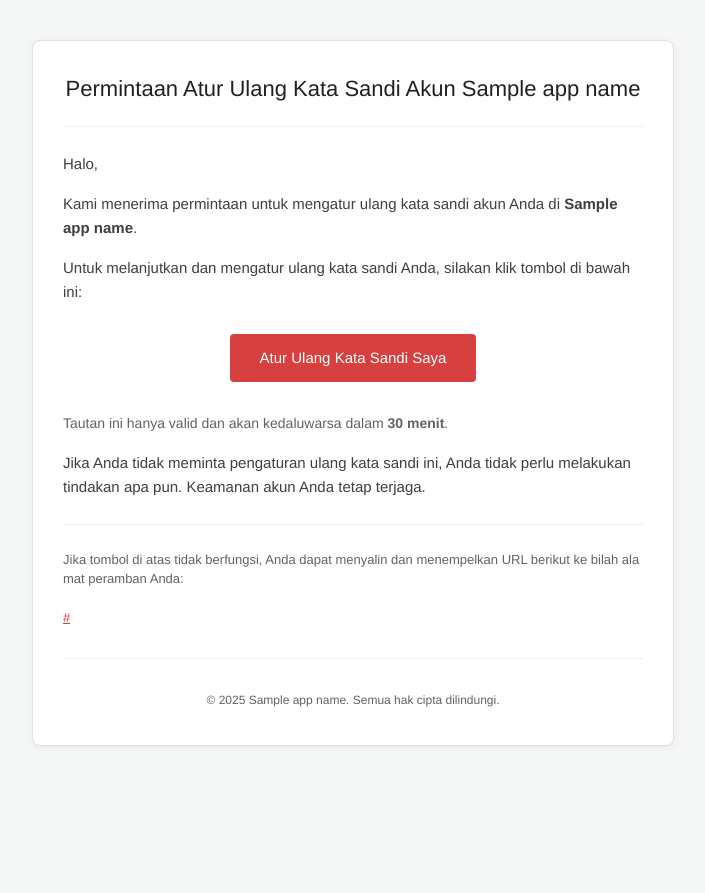
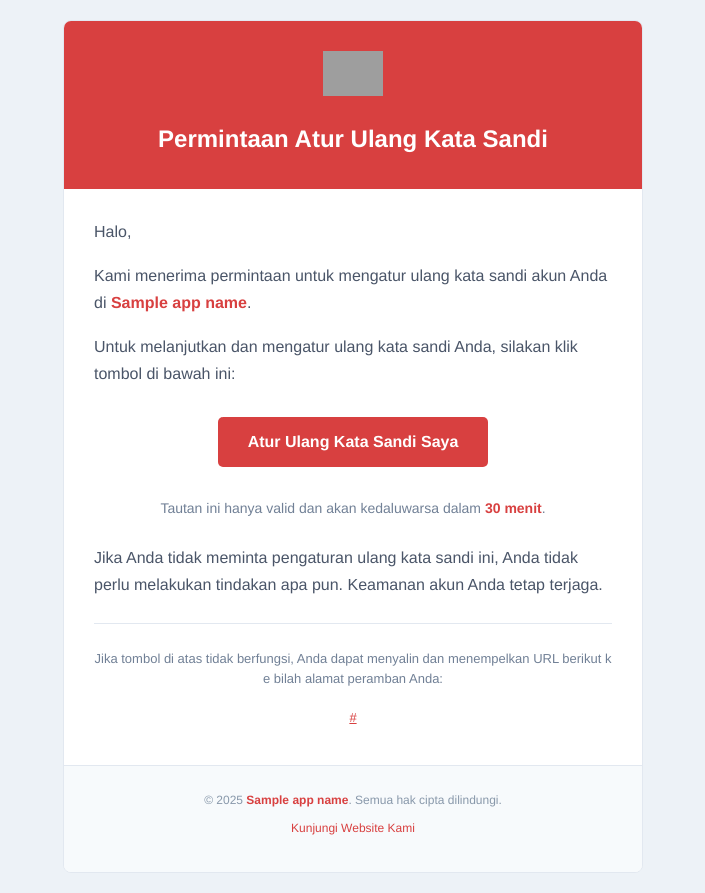
Before and after one commit to IlhamRichie/FLUENT-WEB, a Flask app: template backend/templates/email/email_reset_password_template.html in a window 1280 px wide. Shown: the whole page, without its empty margins (287-992 px from the left). Before the commit the page ends 746 px from the top, so only its background shows below. Run offline with Flask 3, Linux system fonts and the light colour scheme; the template is opened without the code that fills it: most values are stand-ins (such as "Sample title", 1, 10 or a date in 2020); grey boxes are pictures that could not be loaded.

Commit message:
Email Reset Fixing

```diff
--- a/backend/templates/email/email_reset_password_template.html
+++ b/backend/templates/email/email_reset_password_template.html
@@ -1,163 +1,252 @@
 <!DOCTYPE html>
-<html lang="id">
+<html lang="id" xmlns="http://www.w3.org/1999/xhtml" xmlns:v="urn:schemas-microsoft-com:vml" xmlns:o="urn:schemas-microsoft-com:office:office">
 <head>
     <meta charset="UTF-8">
     <meta name="viewport" content="width=device-width, initial-scale=1.0">
-    <title><span class="lang-id">{{ app_name }} - Permintaan Atur Ulang Kata Sandi</span><span class="lang-en">{{ app_name }} - Password Reset Request</span></title>
+    <meta http-equiv="X-UA-Compatible" content="IE=edge"> <title><span class="lang-id">{{ app_name }} - Permintaan Atur Ulang Kata Sandi</span><span class="lang-en">{{ app_name }} - Password Reset Request</span></title>
     <style>
+        /* Reset Umum & Font Dasar */
+        body, table, td, a { -webkit-text-size-adjust: 100%; -ms-text-size-adjust: 100%; }
+        table, td { mso-table-lspace: 0pt; mso-table-rspace: 0pt; }
+        img { -ms-interpolation-mode: bicubic; border: 0; height: auto; line-height: 100%; outline: none; text-decoration: none; }
         body {
+            height: 100% !important;
+            margin: 0 !important;
+            padding: 0 !important;
+            width: 100% !important;
             font-family: 'Helvetica Neue', Helvetica, Arial, sans-serif;
-        line-height: 1.6;
-        color: #333333;
-        margin: 0;
-        padding: 0;
-        background-color: #f4f7f6;
+            line-height: 1.65;
+            color: #3d4852;
+            background-color: #edf2f7;
             -webkit-font-smoothing: antialiased;
             -moz-osx-font-smoothing: grayscale;
         }
+
+        /* Wrapper Utama */
         .email-wrapper {
-        padding: 20px;
+            background-color: #edf2f7;
+            padding: 20px 0; /* Padding atas-bawah untuk body email */
             width: 100%;
             box-sizing: border-box;
         }
+
+        /* Container Konten Utama */
         .container {
             width: 100%;
-        max-width: 580px;
-        margin: 20px auto;
-        padding: 30px;
+            max-width: 580px; /* Lebar umum untuk email */
+            margin: 0 auto;
             background-color: #ffffff;
             border-radius: 8px;
-        border: 1px solid #e0e0e0;
-        box-shadow: 0 2px 10px rgba(0, 0, 0, 0.05);
+            border: 1px solid #e2e8f0;
+            overflow: hidden; /* Untuk memastikan border-radius bekerja dengan baik */
         }
+
+        /* Header */
         .header {
+            background-color: #D84040; /* Warna utama FLUENT untuk header */
+            padding: 30px 20px;
             text-align: center;
-        margin-bottom: 25px;
-        padding-bottom: 20px;
-        border-bottom: 1px solid #eeeeee;
         }
-      .header img.logo { /* Pastikan URL logo diisi jika digunakan */
-        max-height: 48px;
-        margin-bottom: 15px;
+        .header img.logo {
+            max-height: 50px; /* Sesuaikan ukuran logo Anda */
+            margin-bottom: 10px;
         }
-      .header h2 {
-        font-size: 22px;
-        color: #202124;
+        .header h1 { /* Menggunakan h1 untuk judul email utama */
+            font-size: 24px;
+            color: #ffffff; /* Teks putih di atas background primary */
             margin: 0;
-        font-weight: 500;
+            font-weight: 600;
         }
+
+        /* Konten */
         .content {
-        font-size: 15px;
-        color: #3c4043;
+            padding: 30px 30px 20px 30px; /* Padding untuk area konten */
+            font-size: 16px;
+            color: #4a5568;
         }
         .content p {
-        margin-bottom: 16px;
+            margin: 0 0 18px 0; /* Margin bawah untuk paragraf */
         }
         .button-container {
             text-align: center;
             margin: 30px 0;
         }
-      .button-link { /* Warna tombol #D84040 adalah primary FLUENT */
+        .button-link {
             display: inline-block;
             padding: 12px 30px;
             background-color: #D84040; /* Warna utama FLUENT */
             color: #ffffff !important;
             text-decoration: none !important;
-        border-radius: 4px;
-        font-weight: 500;
-        font-size: 15px;
+            border-radius: 5px;
+            font-weight: 600;
+            font-size: 16px;
             border: none;
             cursor: pointer;
+            /* Efek untuk email client yang mendukung */
+            -webkit-transition: background-color 0.3s ease;
+            transition: background-color 0.3s ease;
         }
+         /* Efek hover untuk email client yang mendukung (tidak semua) */
+        .button-link:hover {
+            background-color: #b82c2c !important; /* Warna sedikit lebih gelap saat hover */
+        }
+
         .expiry-notice {
             font-size: 14px;
-        color: #5f6368;
+            color: #718096;
+            text-align: center;
+            margin-bottom: 25px;
         }
-      .footer {
-        font-size: 12px;
-        color: #5f6368;
-        text-align: center;
-        margin-top: 30px;
-        padding-top: 20px;
-        border-top: 1px solid #eeeeee;
+        .expiry-notice strong, .app-name-highlight {
+            color: #D84040; /* Warna utama FLUENT */
+            font-weight: 600;
         }
-      .footer p {
-        margin-bottom: 5px;
-      }
+
+        /* Link Alternatif & Divider */
         .link-alternative {
             font-size: 13px;
-        color: #5f6368;
+            color: #718096;
             word-break: break-all;
             line-height: 1.5;
+            text-align: center;
+            margin-top: 20px;
         }
-      .link-alternative a { /* Warna link konsisten dengan tombol */
+        .link-alternative a {
             color: #D84040 !important; /* Warna utama FLUENT */
             text-decoration: underline;
         }
         hr.divider {
             border: 0;
-        border-top: 1px solid #eeeeee;
+            border-top: 1px solid #e2e8f0;
             margin: 25px 0;
         }
+
+        /* Footer */
+        .footer {
+            font-size: 12px;
+            color: #8898aa; /* Warna abu-abu lebih lembut */
+            text-align: center;
+            padding: 25px 30px;
+            background-color: #f7fafc; /* Background footer sedikit berbeda */
+            border-top: 1px solid #e2e8f0;
+        }
+        .footer p {
+            margin: 0 0 8px 0;
+        }
+        .footer a {
+            color: #D84040 !important;
+            text-decoration: none; /* Hilangkan underline default, bisa ditambahkan on hover jika mau */
+        }
+        .footer a:hover {
+            text-decoration: underline;
+        }
+
         /* Language span display logic */
         .lang-en, .lang-id { display: none; }
-      html[lang="id"] .lang-id { display: inline; } /* Use inline for most text, or block/inline-block as needed */
-      html[lang="en"] .lang-en { display: inline; }
-      html[lang="id"] .lang-id.d-block { display: block; }
-      html[lang="en"] .lang-en.d-block { display: block; }
+        /* Ini akan dikontrol oleh atribut lang pada tag <html> */
+        :lang(id) .lang-id { display: inline !important; }
+        :lang(en) .lang-en { display: inline !important; }
+        :lang(id) .lang-id.d-block { display: block !important; }
+        :lang(en) .lang-en.d-block { display: block !important; }
+
+
+        /* Media Queries untuk Responsivitas (Contoh) */
+        @media screen and (max-width: 600px) {
+            .container {
+                width: 100% !important;
+                max-width: 100% !important;
+                border-radius: 0 !important;
+                border-left: 0;
+                border-right: 0;
+            }
+            .content, .header, .footer {
+                padding-left: 20px !important;
+                padding-right: 20px !important;
+            }
+            .button-link {
+                padding: 14px 20px !important; /* Padding tombol lebih kecil di mobile */
+                font-size: 15px !important;
+            }
+            .header h1 {
+                font-size: 20px !important;
+            }
+            .content {
+                font-size: 15px !important;
+            }
+        }
     </style>
     </head>
-<body>
-    <div class="email-wrapper">
-        <div class="container">
-        <div class="header">
-            {# Pastikan path ke logo benar jika Anda memutuskan untuk menggunakannya. Hosting gambar adalah praktik terbaik. #}
-            {# <img src="URL_LOGO_FLUENT_ANDA_YANG_DIHOSTING/fluent-logo.png" alt="{{ app_name }} Logo" class="logo"> #}
-            <h2>
-                <span class="lang-id">Permintaan Atur Ulang Kata Sandi Akun {{ app_name }}</span>
-                <span class="lang-en">Password Reset Request for Your {{ app_name }} Account</span>
-            </h2>
-        </div>
-        <div class="content">
-            <p><span class="lang-id">Halo,</span><span class="lang-en">Hello,</span></p>
-            <p>
-                <span class="lang-id">Kami menerima permintaan untuk mengatur ulang kata sandi akun Anda di <strong>{{ app_name }}</strong>.</span>
-                <span class="lang-en">We received a request to reset the password for your account at <strong>{{ app_name }}</strong>.</span>
+<body style="margin: 0; padding: 0; background-color: #edf2f7;">
+    <div class="email-wrapper" style="background-color: #edf2f7; padding: 20px 0; width: 100%; box-sizing: border-box;">
+        <table border="0" cellpadding="0" cellspacing="0" width="100%" class="container" style="width: 100%; max-width: 580px; margin: 0 auto; background-color: #ffffff; border-radius: 8px; border: 1px solid #e2e8f0; overflow: hidden;">
+            <tr>
+                <td align="center" class="header" style="background-color: #D84040; padding: 30px 20px; text-align: center;">
+                    <a href="URL_WEBSITE_UTAMA_FLUENT_ANDA" target="_blank">
+                        {# GANTI DENGAN URL LOGO FLUENT ANDA YANG DIHOSTING #}
+                        <img src="https://your-domain.com/path/to/fluent-logo-white.png" alt="{{ app_name }} Logo" class="logo" style="max-height: 45px; margin-bottom: 15px; border:0;" height="45">
+                    </a>
+                    <h1 style="font-size: 24px; color: #ffffff; margin: 0; font-weight: 600; font-family: 'Helvetica Neue', Helvetica, Arial, sans-serif;">
+                        <span class="lang-id">Permintaan Atur Ulang Kata Sandi</span>
+                        <span class="lang-en">Password Reset Request</span>
+                    </h1>
+                </td>
+            </tr>
+
+            <tr>
+                <td class="content" style="padding: 30px 30px 20px 30px; font-size: 16px; color: #4a5568; font-family: 'Helvetica Neue', Helvetica, Arial, sans-serif;">
+                    <p style="margin: 0 0 18px 0;"><span class="lang-id">Halo,</span><span class="lang-en">Hello,</span></p>
+                    <p style="margin: 0 0 18px 0;">
+                        <span class="lang-id">Kami menerima permintaan untuk mengatur ulang kata sandi akun Anda di <strong class="app-name-highlight" style="color: #D84040; font-weight: 600;">{{ app_name }}</strong>.</span>
+                        <span class="lang-en">We received a request to reset the password for your account at <strong class="app-name-highlight" style="color: #D84040; font-weight: 600;">{{ app_name }}</strong>.</span>
                     </p>
-            <p>
+                    <p style="margin: 0 0 18px 0;">
                         <span class="lang-id">Untuk melanjutkan dan mengatur ulang kata sandi Anda, silakan klik tombol di bawah ini:</span>
                         <span class="lang-en">To proceed and reset your password, please click the button below:</span>
                     </p>
-            <div class="button-container">
-                <a href="{{ reset_url }}" class="button-link">
+                    <table border="0" cellpadding="0" cellspacing="0" width="100%" class="button-container" style="text-align: center; margin: 30px 0;">
+                        <tr>
+                            <td align="center">
+                                <a href="{{ reset_url }}" target="_blank" class="button-link" style="display: inline-block; padding: 12px 30px; background-color: #D84040; color: #ffffff !important; text-decoration: none !important; border-radius: 5px; font-weight: 600; font-size: 16px; border: none; cursor: pointer; font-family: 'Helvetica Neue', Helvetica, Arial, sans-serif;">
                                     <span class="lang-id">Atur Ulang Kata Sandi Saya</span><span class="lang-en">Reset My Password</span>
                                 </a>
-            </div>
-            <p class="expiry-notice">
-                <span class="lang-id">Tautan ini hanya valid dan akan kedaluwarsa dalam <strong>{{ config.RESET_TOKEN_EXPIRY_MINUTES }} menit</strong>.</span>
-                <span class="lang-en">This link is only valid and will expire in <strong>{{ config.RESET_TOKEN_EXPIRY_MINUTES }} minutes</strong>.</span>
+                            </td>
+                        </tr>
+                    </table>
+                    <p class="expiry-notice" style="font-size: 14px; color: #718096; text-align: center; margin-bottom: 25px;">
+                        <span class="lang-id">Tautan ini hanya valid dan akan kedaluwarsa dalam <strong style="color: #D84040; font-weight: 600;">{{ config.RESET_TOKEN_EXPIRY_MINUTES }} menit</strong>.</span>
+                        <span class="lang-en">This link is only valid and will expire in <strong style="color: #D84040; font-weight: 600;">{{ config.RESET_TOKEN_EXPIRY_MINUTES }} minutes</strong>.</span>
                     </p>
-            <p>
+                    <p style="margin: 0 0 18px 0;">
                         <span class="lang-id">Jika Anda tidak meminta pengaturan ulang kata sandi ini, Anda tidak perlu melakukan tindakan apa pun. Keamanan akun Anda tetap terjaga.</span>
                         <span class="lang-en">If you did not request this password reset, you do not need to take any action. Your account's security is maintained.</span>
                     </p>
 
-            <hr class="divider">
+                    <hr class="divider" style="border: 0; border-top: 1px solid #e2e8f0; margin: 25px 0;">
 
-            <p class="link-alternative">
+                    <p class="link-alternative" style="font-size: 13px; color: #718096; word-break: break-all; line-height: 1.5; text-align: center; margin-top: 20px;">
                         <span class="lang-id d-block">Jika tombol di atas tidak berfungsi, Anda dapat menyalin dan menempelkan URL berikut ke bilah alamat peramban Anda:</span>
                         <span class="lang-en d-block">If the button above does not work, you can copy and paste the following URL into your browser's address bar:</span>
                         <br>
-                <a href="{{ reset_url }}">{{ reset_url }}</a>
+                        <a href="{{ reset_url }}" target="_blank" style="color: #D84040 !important; text-decoration: underline;">{{ reset_url }}</a>
                     </p>
-        </div>
-        <div class="footer">
-            <p>&copy; {% if now %}{{ now.year }}{% else %}{{ current_year_fallback | default((range(2024,2026)|random)) }}{% endif %} {{ app_name }}.
+                </td>
+            </tr>
+
+            <tr>
+                <td class="footer" style="font-size: 12px; color: #8898aa; text-align: center; padding: 25px 30px; background-color: #f7fafc; border-top: 1px solid #e2e8f0; font-family: 'Helvetica Neue', Helvetica, Arial, sans-serif;">
+                    <p style="margin: 0 0 8px 0;">&copy; {% if now %}{{ now.year }}{% else %}{{ current_year_fallback | default((range(2024,2026)|random)) }}{% endif %} <span class="app-name-highlight" style="color: #D84040; font-weight: 600;">{{ app_name }}</span>.
                         <span class="lang-id">Semua hak cipta dilindungi.</span><span class="lang-en">All rights reserved.</span>
                     </p>
-            {# <p><a href="URL_WEBSITE_FLUENT_ANDA" style="color: #5f6368; text-decoration:none;"><span class="lang-id">Kunjungi</span><span class="lang-en">Visit</span> {{ app_name }}</a></p> #}
-        </div>
-        </div>
+                    <p style="margin: 0 0 8px 0;">
+                        <a href="URL_WEBSITE_UTAMA_FLUENT_ANDA" target="_blank" style="color: #D84040 !important; text-decoration: none;">
+                            <span class="lang-id">Kunjungi Website Kami</span><span class="lang-en">Visit Our Website</span>
+                        </a>
+                         {# Anda bisa menambahkan link lain seperti kebijakan privasi atau kontak #}
+                         </p>
+                    {# <p>Alamat Perusahaan Anda jika perlu</p> #}
+                </td>
+            </tr>
+        </table>
         </div>
 </body>
 </html>
--- a/backend/templates/web/index.html
+++ b/backend/templates/web/index.html
@@ -31,7 +31,7 @@
                 </div>
             </div>
             <div class="col-lg-6 text-center text-lg-end mt-5 mt-lg-0">
-                <img src="{{ url_for('web.web_serve_static', filename='images/io.png') }}" alt="Interview Analysis" class="img-fluid hero-image-custom rounded" style="max-width: 450px" />
+                <img src="{{ url_for('web.web_serve_static', filename='images/hero.png') }}" alt="Interview Analysis" class="img-fluid hero-image-custom rounded" style="max-width: 350px" />
             </div>
         </div>
     </div>
```
Also changed, not shown: backend/static/images/hero.png (added), backend/static/images/herr.jpg (added), 1 other file. Lines whose indentation alone changed are shown as unchanged.
